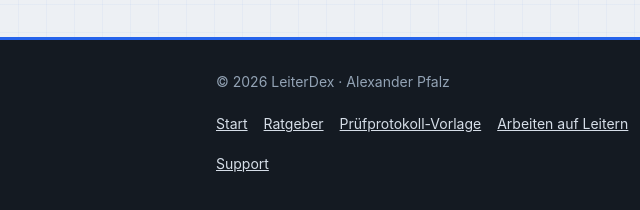
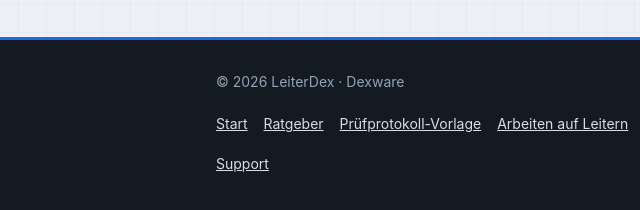
Before and after one commit to CraftlogAPP/leiterdex-web, a plain HTML site: page ratgeber-arbeiten-auf-leitern.html in a window 1280 px wide. Shown: the part 4476-4686 px from the top of the page, 38-678 px from the left. Drawn offline with Linux system fonts and the light colour scheme.

Commit message:
Ratgeber-Fußzeile: Dexware statt Personenname

```diff
--- a/ratgeber-arbeiten-auf-leitern.html
+++ b/ratgeber-arbeiten-auf-leitern.html
@@ -340,7 +340,7 @@
   <div class="foot">
     <div class="wrap">
       <div class="foot-inner">
-        <span>© 2026 LeiterDex · Alexander Pfalz</span>
+        <span>© 2026 LeiterDex · Dexware</span>
         <nav>
           <a href="index.html">Start</a>
           <a href="ratgeber-leiterpruefung.html">Ratgeber</a>
```
Also changed, not shown: ratgeber-leiterpruefung.html (+1 -1 lines), ratgeber-pruefprotokoll-vorlage.html (+1 -1 lines).
